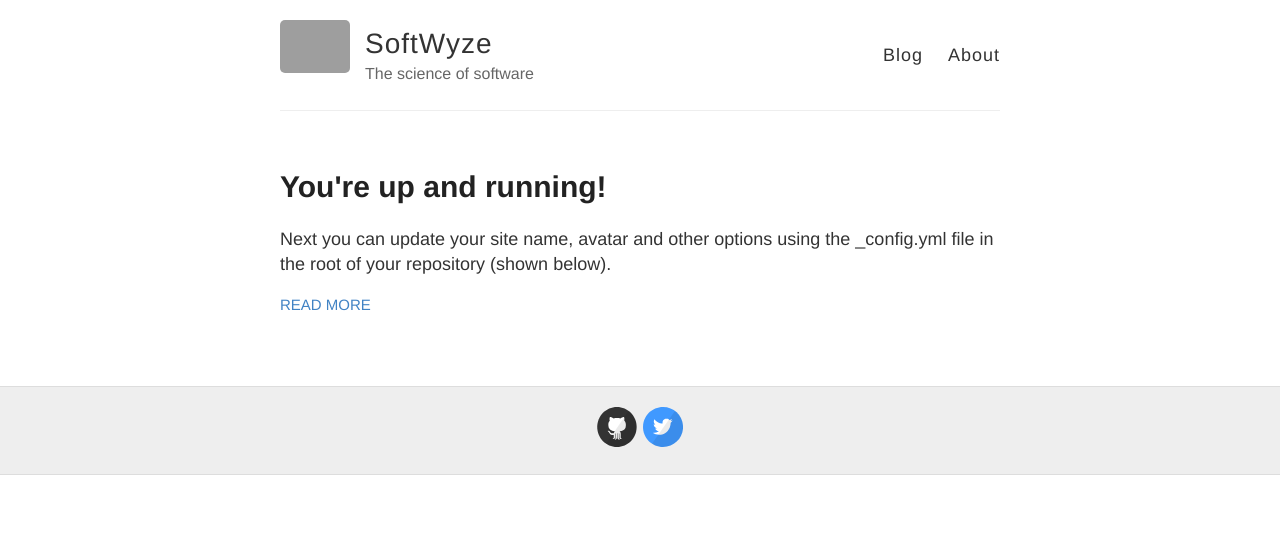
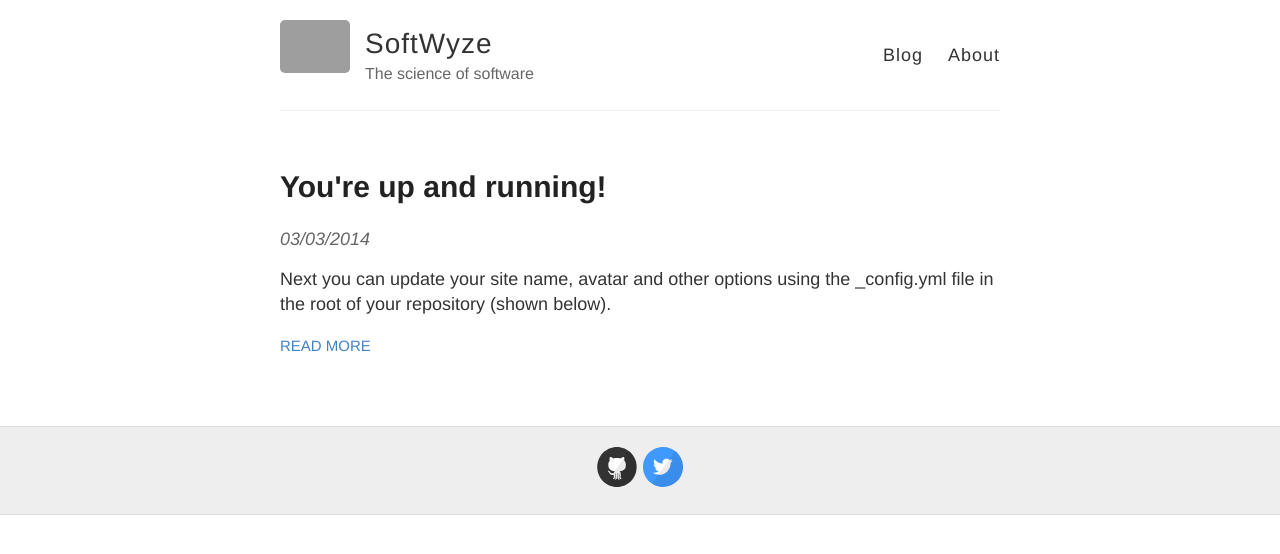
Before and after one commit to SoftWyze/softwyze.github.io, a Jekyll site: the page built from index.html, in a window 1280 px wide. Shown: the top 554 px of the page. Built offline with Jekyll 4.4.1, drawn with Linux system fonts in a browser that asks for light colours; grey boxes are pictures that could not be loaded.

Commit message:
Added date

```diff
--- a/index.html
+++ b/index.html
@@ -8,6 +8,10 @@ layout: default
 
       <h1><a href="{{ site.baseurl }}{{ post.url }}">{{ post.title }}</a></h1>
 
+      <div class="date">
+        <small>{{ post.date | date: "%d/%m/%Y" }}</small>
+      </div>
+
       <div class="entry">
         {{ post.excerpt }}
       </div>
```
